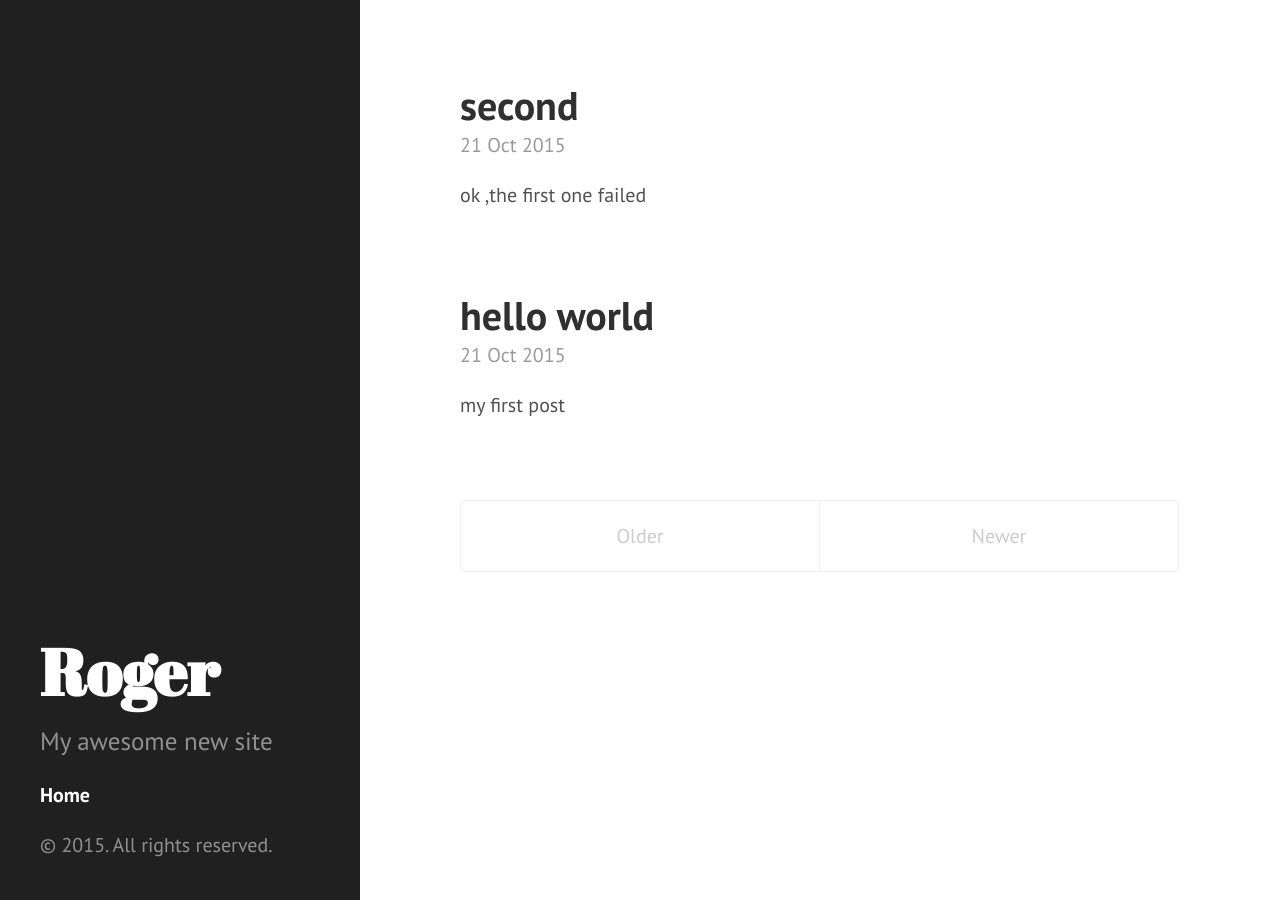
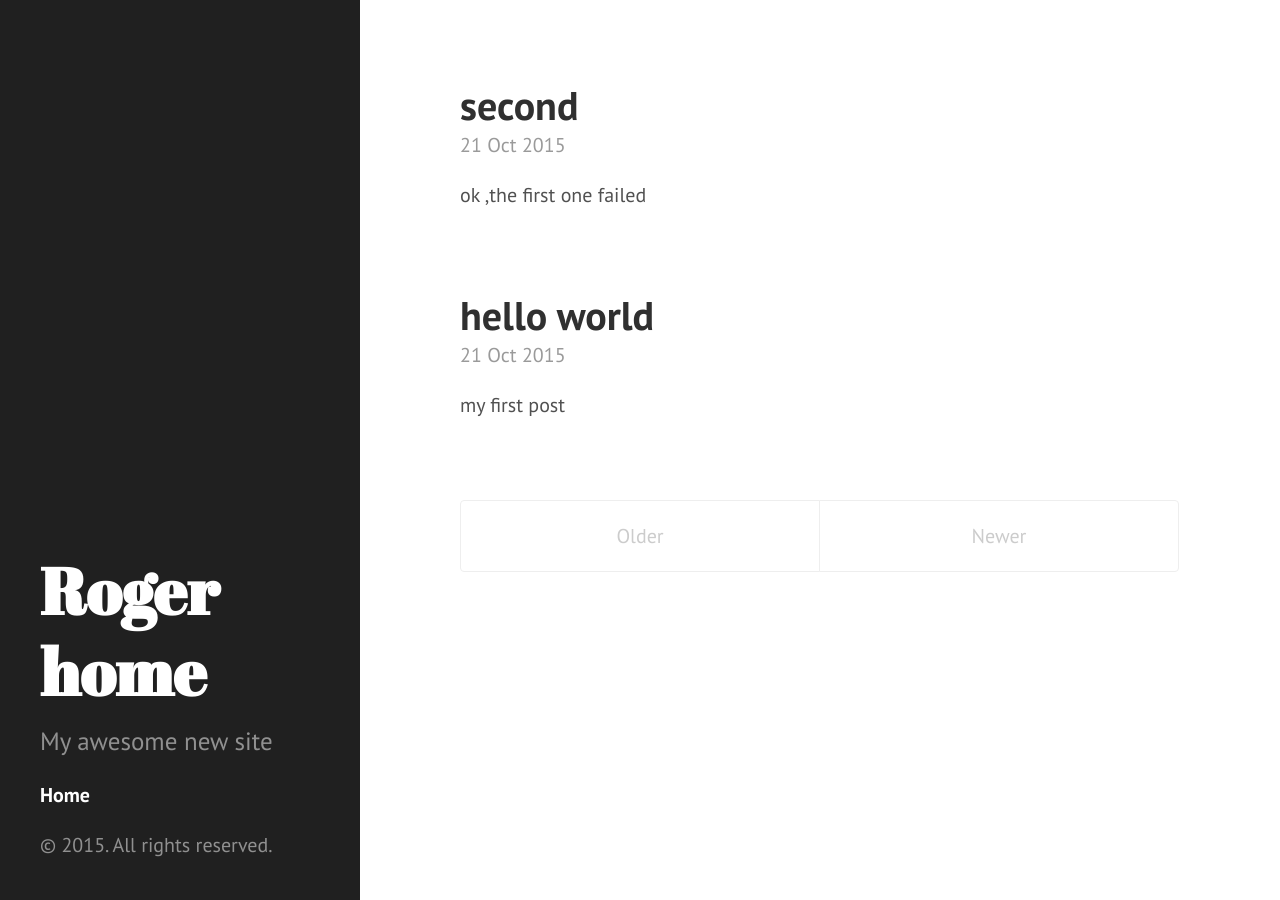
Before and after one commit to Roger8/Roger8.github.io, a Jekyll site: the page built from index.html, in a window 1280 px wide. Built offline with Jekyll 4.4.1, drawn with Linux system fonts in a browser that asks for light colours; the list of posts is cut into pages by our own code.

Commit message:
Update _config.yml

```diff
--- a/_config.yml
+++ b/_config.yml
@@ -1,8 +1,9 @@
 excerpt_separator: ""
 pygments: true
 markdown: kramdown
+author: Roger
 url: http://Roger8.github.io
-title: Roger
+title: Roger home
 tagline: A log of everyday life
 description: My awesome new site
 paginate: 5
```
